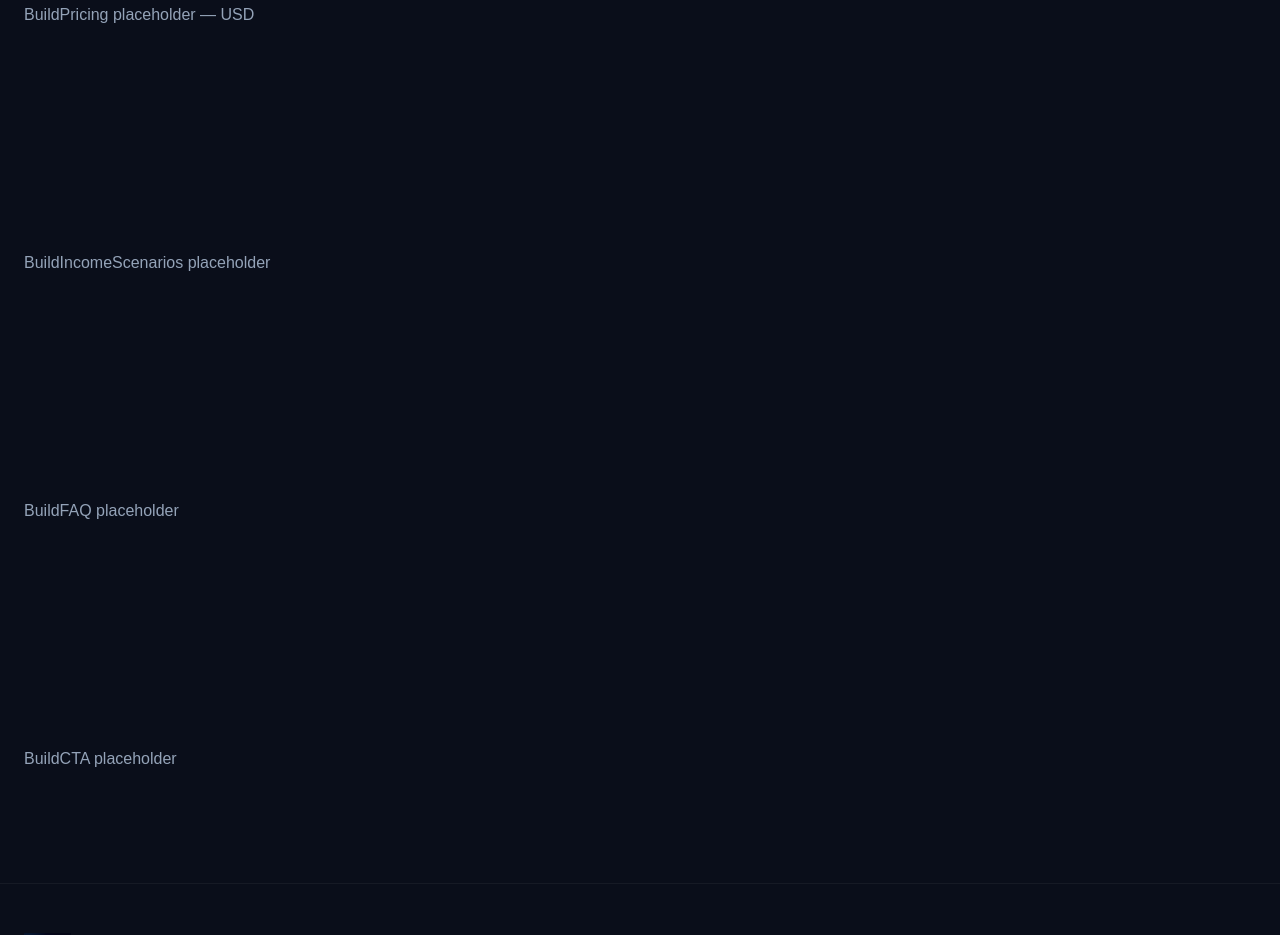
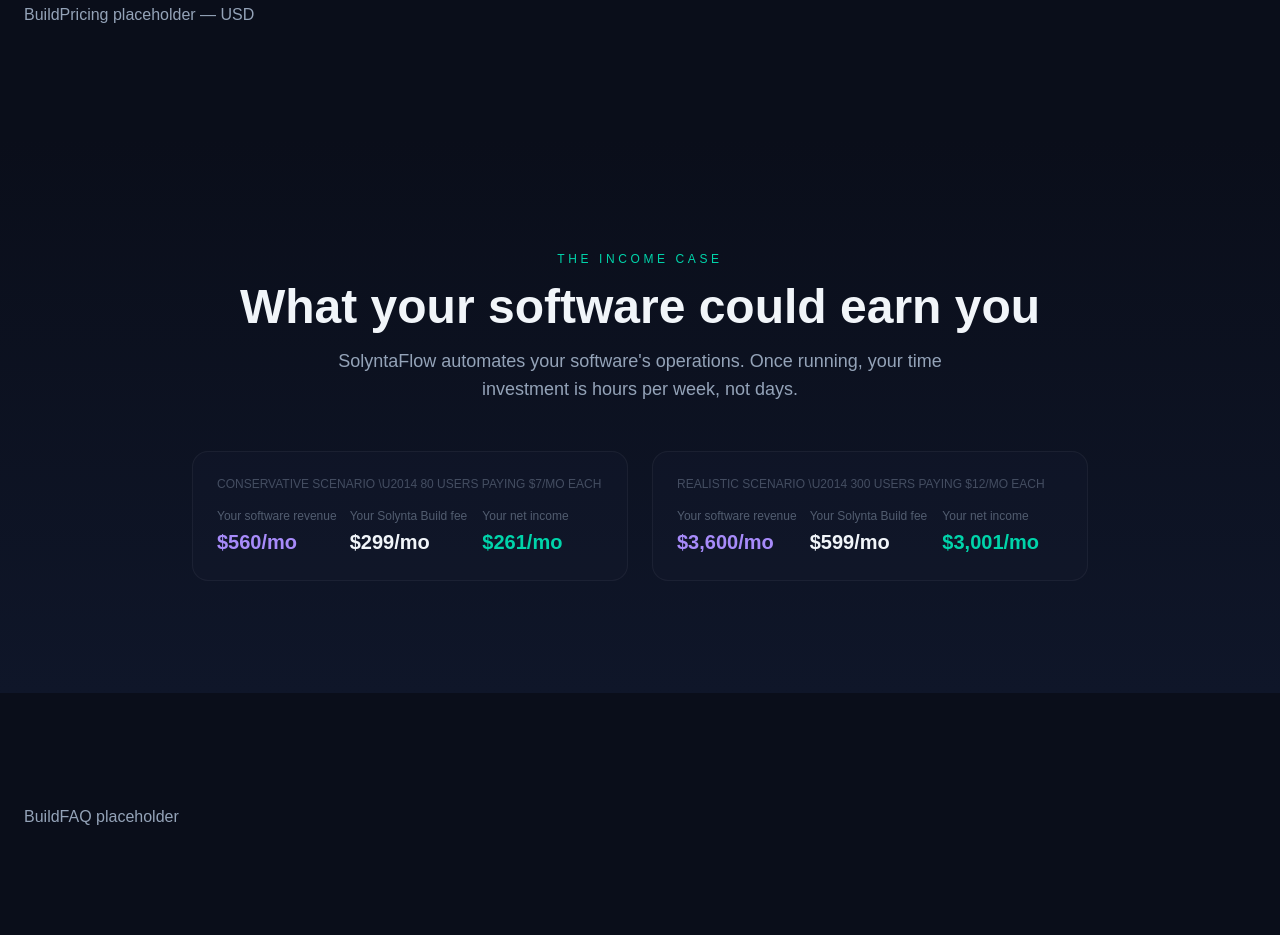
Before and after one commit to uvieugono/solynta-talent-website, a Next.js app: page /build in a window 1280 px wide. Shown: the part 2860-3795 px from the top of the page. Built offline with nearby package versions, Linux system fonts and the light colour scheme; a web font is replaced by a local one.

Commit message:
feat: implement BuildIncomeScenarios with currency awareness

```diff
--- a/src/components/build/BuildIncomeScenarios.tsx
+++ b/src/components/build/BuildIncomeScenarios.tsx
@@ -1,5 +1,147 @@
 "use client";
+
+import ScrollReveal from "@/components/ScrollReveal";
+
 type Currency = "USD" | "GBP" | "NGN";
-export default function BuildIncomeScenarios({ currency }: { currency: Currency }) {
-  return <section id="income" className="relative py-28"><div className="max-w-7xl mx-auto px-6"><p className="text-ghost">BuildIncomeScenarios placeholder</p></div></section>;
+
+interface Scenario {
+  label: string;
+  users: string;
+  userPrice: string;
+  revenue: string;
+  subscription: string;
+  net: string;
 }
+
+const scenarios: Record<"GBP" | "USD", { conservative: Scenario; realistic: Scenario }> = {
+  GBP: {
+    conservative: {
+      label: "Conservative",
+      users: "80 users",
+      userPrice: "\u00A35/mo each",
+      revenue: "\u00A3400/mo",
+      subscription: "\u00A3199/mo",
+      net: "\u00A3201/mo",
+    },
+    realistic: {
+      label: "Realistic",
+      users: "300 users",
+      userPrice: "\u00A310/mo each",
+      revenue: "\u00A33,000/mo",
+      subscription: "\u00A3399/mo",
+      net: "\u00A32,601/mo",
+    },
+  },
+  USD: {
+    conservative: {
+      label: "Conservative",
+      users: "80 users",
+      userPrice: "$7/mo each",
+      revenue: "$560/mo",
+      subscription: "$299/mo",
+      net: "$261/mo",
+    },
+    realistic: {
+      label: "Realistic",
+      users: "300 users",
+      userPrice: "$12/mo each",
+      revenue: "$3,600/mo",
+      subscription: "$599/mo",
+      net: "$3,001/mo",
+    },
+  },
+};
+
+function ScenarioCard({ scenario }: { scenario: Scenario }) {
+  return (
+    <div className="bg-slate-dark/40 rounded-2xl p-6 border border-white/5">
+      <p className="text-xs uppercase tracking-[0.15em] text-ghost/40 font-medium mb-4">
+        {scenario.label} scenario \u2014 {scenario.users} paying{" "}
+        {scenario.userPrice}
+      </p>
+      <div className="grid grid-cols-3 gap-3">
+        <div>
+          <p className="text-xs text-ghost/50 mb-1">Your software revenue</p>
+          <p className="font-[var(--font-display)] text-xl font-bold text-lavender">
+            {scenario.revenue}
+          </p>
+        </div>
+        <div>
+          <p className="text-xs text-ghost/50 mb-1">Your Solynta Build fee</p>
+          <p className="font-[var(--font-display)] text-xl font-bold text-white-soft">
+            {scenario.subscription}
+          </p>
+        </div>
+        <div>
+          <p className="text-xs text-ghost/50 mb-1">Your net income</p>
+          <p className="font-[var(--font-display)] text-xl font-bold text-teal">
+            {scenario.net}
+          </p>
+        </div>
+      </div>
+    </div>
+  );
+}
+
+export default function BuildIncomeScenarios({
+  currency,
+}: {
+  currency: Currency;
+}) {
+  if (currency === "NGN") {
+    return (
+      <section id="income" className="relative py-28">
+        <div className="absolute inset-0 bg-gradient-to-b from-midnight to-navy" />
+        <div className="relative z-10 max-w-7xl mx-auto px-6">
+          <ScrollReveal>
+            <div className="max-w-3xl mx-auto text-center">
+              <p className="text-xs uppercase tracking-[0.3em] text-teal font-medium mb-4">
+                Your Income
+              </p>
+              <h2 className="font-[var(--font-display)] text-3xl sm:text-4xl font-bold text-white-soft mb-6">
+                You keep 100% of your software revenue
+              </h2>
+              <p className="text-lg text-ghost leading-relaxed mb-6">
+                No ongoing subscription. Build once, earn forever. Your software
+                is yours \u2014 every naira your customers pay goes directly to
+                you. SolyntaFlow automates your operations so your time
+                investment is hours per week, not days.
+              </p>
+            </div>
+          </ScrollReveal>
+        </div>
+      </section>
+    );
+  }
+
+  const data = scenarios[currency === "GBP" ? "GBP" : "USD"];
+
+  return (
+    <section id="income" className="relative py-28">
+      <div className="absolute inset-0 bg-gradient-to-b from-midnight to-navy" />
+      <div className="relative z-10 max-w-7xl mx-auto px-6">
+        <ScrollReveal>
+          <p className="text-xs uppercase tracking-[0.3em] text-teal font-medium mb-4 text-center">
+            The Income Case
+          </p>
+          <h2 className="font-[var(--font-display)] text-3xl sm:text-4xl lg:text-5xl font-bold text-white-soft text-center mb-4">
+            What your software could earn you
+          </h2>
+          <p className="text-lg text-ghost text-center max-w-2xl mx-auto mb-12">
+            SolyntaFlow automates your software&apos;s operations. Once
+            running, your time investment is hours per week, not days.
+          </p>
+        </ScrollReveal>
+
+        <div className="grid md:grid-cols-2 gap-6 max-w-4xl mx-auto">
+          <ScrollReveal delay={100}>
+            <ScenarioCard scenario={data.conservative} />
+          </ScrollReveal>
+          <ScrollReveal delay={200}>
+            <ScenarioCard scenario={data.realistic} />
+          </ScrollReveal>
+        </div>
+      </div>
+    </section>
+  );
+}
```
